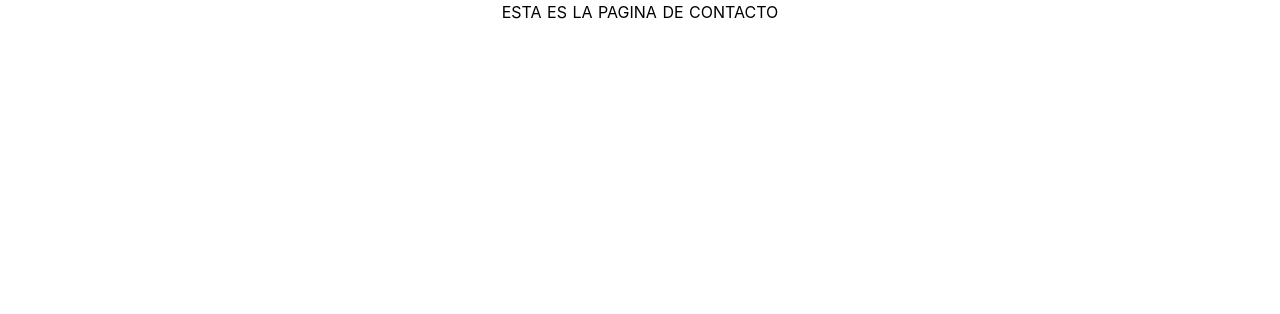
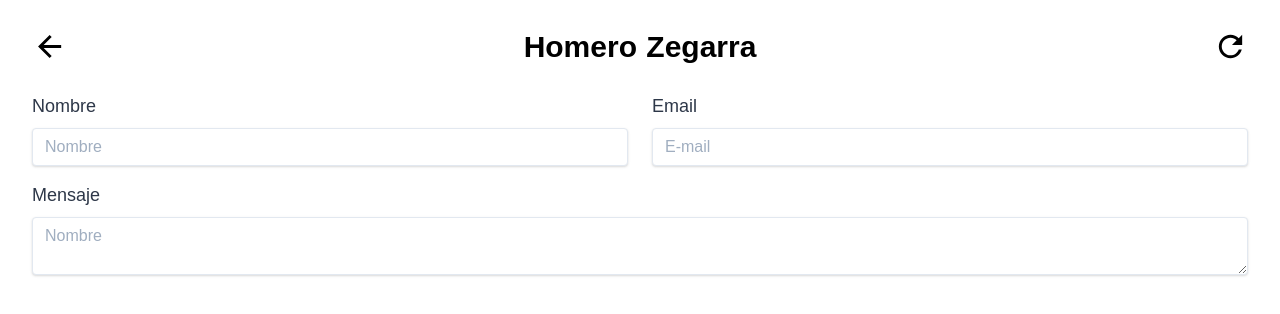
Before and after one commit to Karzten/web-portfolio, a Nuxt app: page /contact in a window 1280 px wide. Shown: the top 314 px of the page. Built offline with nearby package versions, Linux system fonts and the light colour scheme.

Commit message:
Add(contact.vue): Add form contact and header

```diff
--- /dev/null
+++ b/components/Icons/IconArrowLeft.vue
@@ -0,0 +1,5 @@
+<template>
+  <svg width="35" height="35" viewBox="0 0 100 100" fill="none" xmlns="http://www.w3.org/2000/svg">
+    <path d="M83.3334 45.8333V54.1667H33.3334L56.25 77.0833L50.3334 83L17.3334 50L50.3334 17L56.25 22.9167L33.3334 45.8333H83.3334Z" fill="black"/>
+  </svg>
+</template>
--- /dev/null
+++ b/components/Icons/IconRefresh.vue
@@ -0,0 +1,5 @@
+<template>
+  <svg width="35" height="35" viewBox="0 0 100 100" fill="none" xmlns="http://www.w3.org/2000/svg">
+    <path d="M73.5416 26.4582C67.5 20.4165 59.2083 16.6665 50 16.6665C41.1594 16.6665 32.6809 20.1784 26.4297 26.4296C20.1785 32.6808 16.6666 41.1593 16.6666 49.9998C16.6666 58.8404 20.1785 67.3189 26.4297 73.5701C32.6809 79.8213 41.1594 83.3332 50 83.3332C65.5416 83.3332 78.5 72.7082 82.2083 58.3332H73.5416C70.125 68.0415 60.875 74.9998 50 74.9998C43.3695 74.9998 37.0107 72.3659 32.3223 67.6775C27.6339 62.9891 25 56.6302 25 49.9998C25 43.3694 27.6339 37.0106 32.3223 32.3222C37.0107 27.6338 43.3695 24.9998 50 24.9998C56.9166 24.9998 63.0833 27.8748 67.5833 32.4165L54.1666 45.8332H83.3333V16.6665L73.5416 26.4582Z" fill="black"/>
+  </svg>
+</template>
--- /dev/null
+++ b/components/UI/TopBar.vue
@@ -0,0 +1,22 @@
+<template>
+  <header class="flex justify-between items-center py-5 px-5 md:py-6 md:px-6 lg:px-8">
+    <div class="arrow">
+      <IconArrowLeft />
+    </div>
+    <div class="text-center text-xl md:text-2xl lg:text-3xl font-bold">
+      Homero Zegarra
+    </div>
+    <div>
+      <IconRefresh />
+    </div>
+  </header>
+</template>
+
+<script>
+export default {
+  components: {
+    IconArrowLeft: () => import('~/components/Icons/IconArrowLeft.vue'),
+    IconRefresh: () => import('~/components/Icons/IconRefresh.vue')
+  }
+}
+</script>
--- a/pages/contact.vue
+++ b/pages/contact.vue
@@ -1,5 +1,39 @@
 <template>
-  <div class="flex flex-col items-center justify-center">
-    <h1>ESTA ES LA PAGINA DE CONTACTO</h1>
-  </div>
+  <section>
+    <TopBar class="font-oxanium" />
+    <form class="font-oxanium flex flex-col gap-4">
+      <div class="flex flex-col md:flex-row gap-4 md:gap-3 lg:gap-6 items-center">
+        <div class="w-full px-5 md:pl-6 md:pr-0 lg:pl-8">
+          <label for="name" class="block text-base lg:text-lg font-medium text-gray-800">Nombre</label>
+          <div class="mt-2">
+            <input class="shadow appearance-none border rounded w-full py-2 px-3 text-gray-800 leading-tight focus:outline-none focus:shadow-outline" id="name" type="text" placeholder="Nombre">
+          </div>
+        </div>
+        <div class="w-full px-5 md:pl-0 md:pr-6 lg:pr-8">
+          <label for="name" class="block text-base lg:text-lg font-medium text-gray-800">Email</label>
+          <div class="mt-2">
+            <input class="shadow appearance-none border rounded w-full py-2 px-3 text-gray-800 leading-tight focus:outline-none focus:shadow-outline" id="name" type="email" placeholder="E-mail">
+          </div>
+        </div>
+      </div>
+      <div class="flex items-center">
+        <div class="w-full px-5 md:px-6 lg:px-8">
+          <label for="name" class="block text-base lg:text-lg font-medium text-gray-800">Mensaje</label>
+          <div class="mt-2">
+            <textarea class="shadow appearance-none border rounded w-full py-2 px-3 text-gray-800 leading-tight focus:outline-none focus:shadow-outline" id="mensaje" type="textarea" placeholder="Nombre">
+            </textarea>
+          </div>
+        </div>
+      </div>
+    </form>
+  </section>
+
 </template>
+
+<script>
+export default {
+  components: {
+    TopBar: () => import('~/components/UI/TopBar.vue')
+  }
+}
+</script>
```
